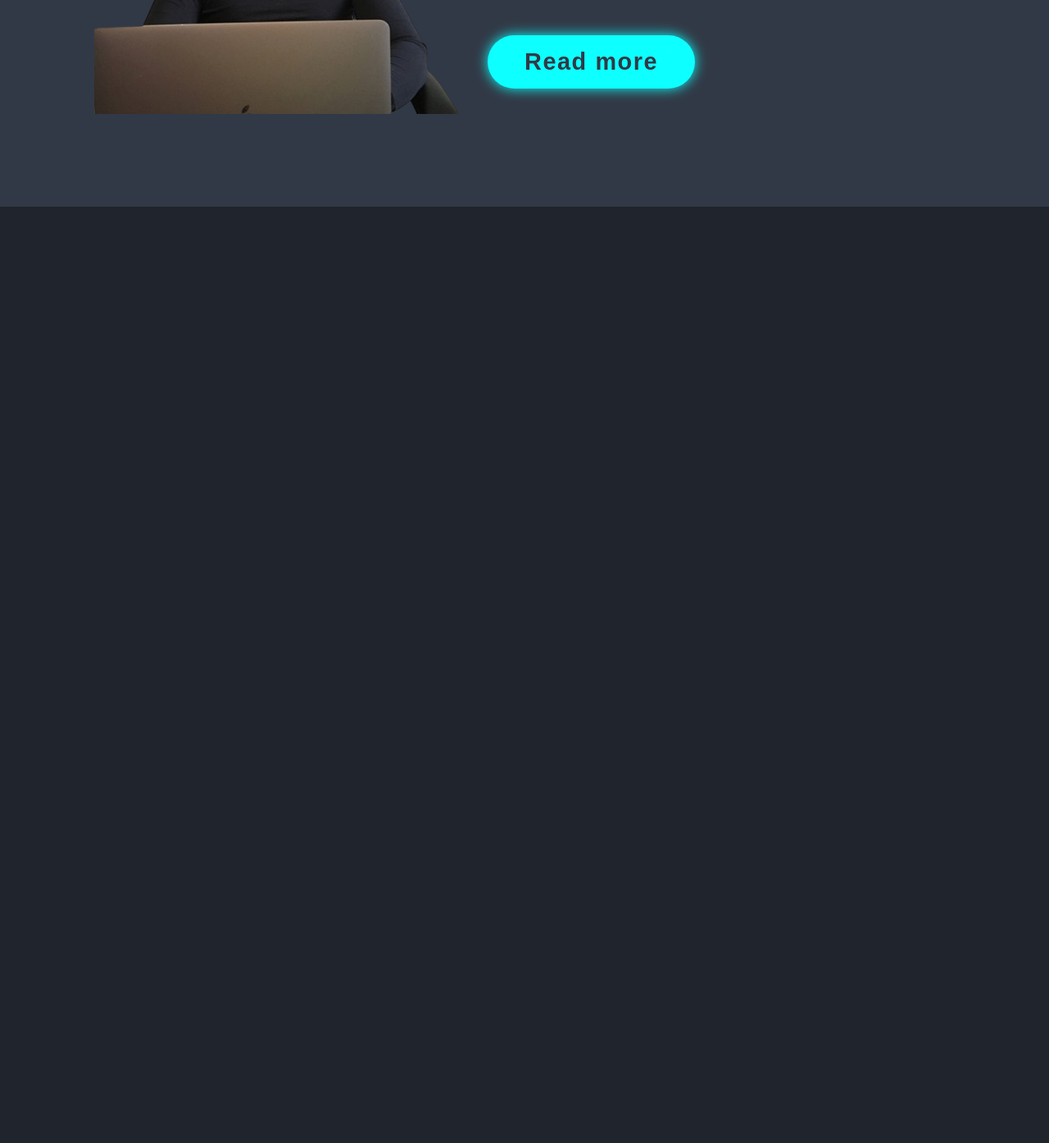
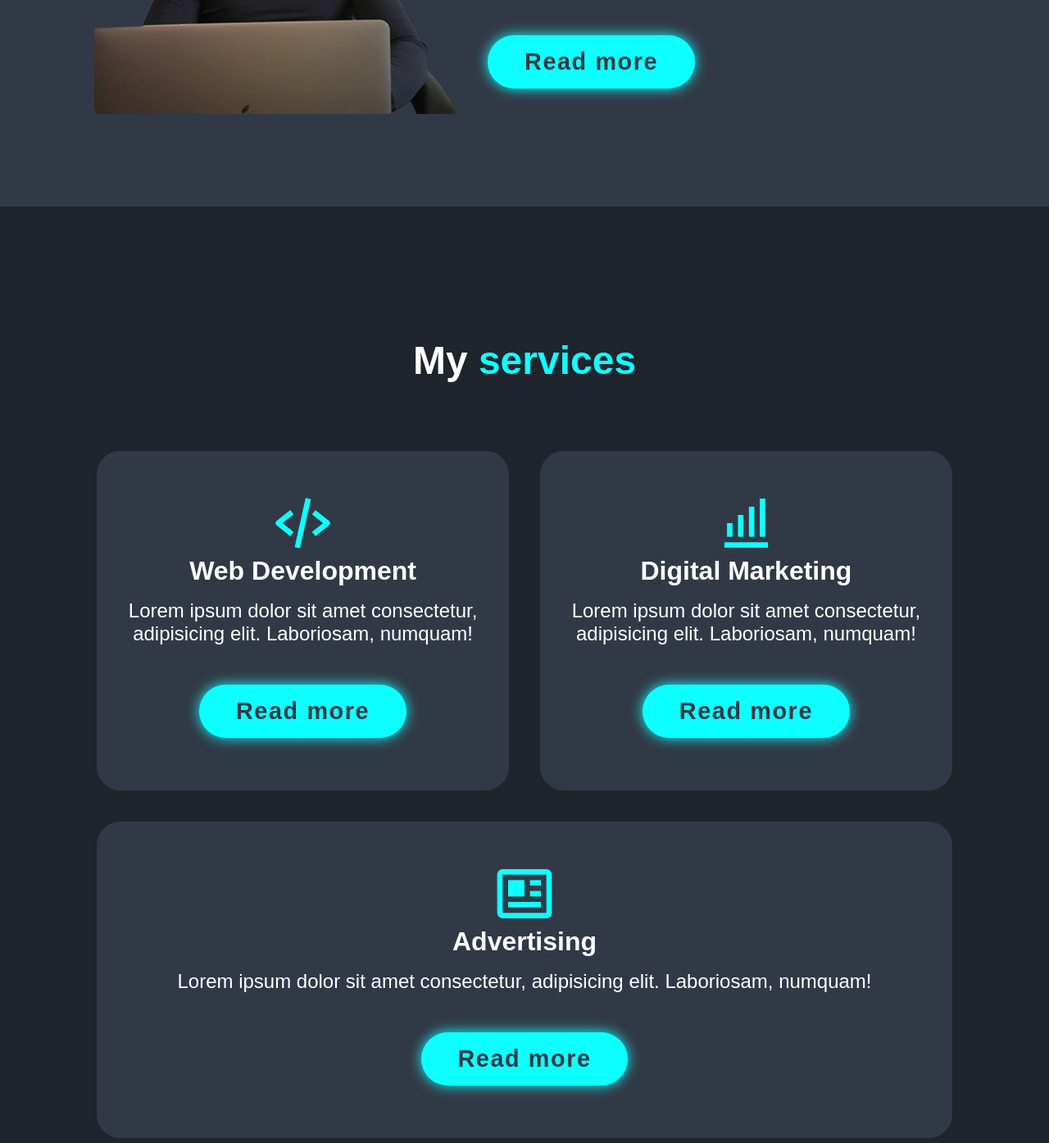
Before and after one commit to shnurov/cv, a plain HTML site: page index.html in a window 1280 px wide. Shown: the part 1348-2742 px from the top of the page at 82% size. Before the commit the page ends 1600 px from the top, so only its background shows below. Drawn offline with nearby package versions, Linux system fonts and the light colour scheme; a web font is replaced by a local one.

Commit message:
feat: add services section

```diff
--- a/css/style.css
+++ b/css/style.css
@@ -176,3 +176,44 @@
     font-size: 1.3rem;
     margin: 2rem 0 3rem;
 }
+
+.services h2 {
+    margin-bottom: 5rem;
+}
+
+.services-container {
+    display: flex;
+    justify-content: center;
+    align-items: center;
+    flex-wrap: wrap;
+    gap: 2rem;
+}
+
+.services-container .services-box {
+    flex: 1 1 30rem;
+    background: var(--second-bg-color);
+    padding: 3rem 2rem 4rem;
+    border-radius: 2rem;
+    text-align: center;
+    border: .2rem solid var(--bg-color);
+    transition: .5s ease;
+}
+
+.services-container .services-box:hover {
+    border-color: var(--main-color);
+    transform: scale(1.02);
+}
+
+.services-box i {
+    font-size: 5rem;
+    color: var(--main-color);
+}
+
+.services-box h3 {
+    font-size: 2rem;
+}
+
+.services-box p {
+    font-size: 1.5rem;
+    margin: 1rem 0 3rem;
+}
--- a/index.html
+++ b/index.html
@@ -59,7 +59,30 @@
             <a href="#" class="btn">Read more</a>
         </div>
     </section>
-
+<!-- service -->
+    <section class="services" id="services">
+        <h2 class="heading">My <span>services</span></h2>
+        <div class="services-container">
+            <div class="services-box">
+                <i class='bx bx-code-alt' ></i>
+                <h3>Web Development</h3>
+                <p>Lorem ipsum dolor sit amet consectetur, adipisicing elit. Laboriosam, numquam!</p>
+                <a href="#" class="btn">Read more</a>
+            </div>
+            <div class="services-box">
+                <i class='bx bx-bar-chart-alt' ></i>
+                <h3>Digital Marketing</h3>
+                <p>Lorem ipsum dolor sit amet consectetur, adipisicing elit. Laboriosam, numquam!</p>
+                <a href="#" class="btn">Read more</a>
+            </div>
+            <div class="services-box">
+                <i class='bx bx-news' ></i>
+                <h3>Advertising</h3>
+                <p>Lorem ipsum dolor sit amet consectetur, adipisicing elit. Laboriosam, numquam!</p>
+                <a href="#" class="btn">Read more</a>
+            </div>
+        </div>
+    </section>
 
 
 
```
